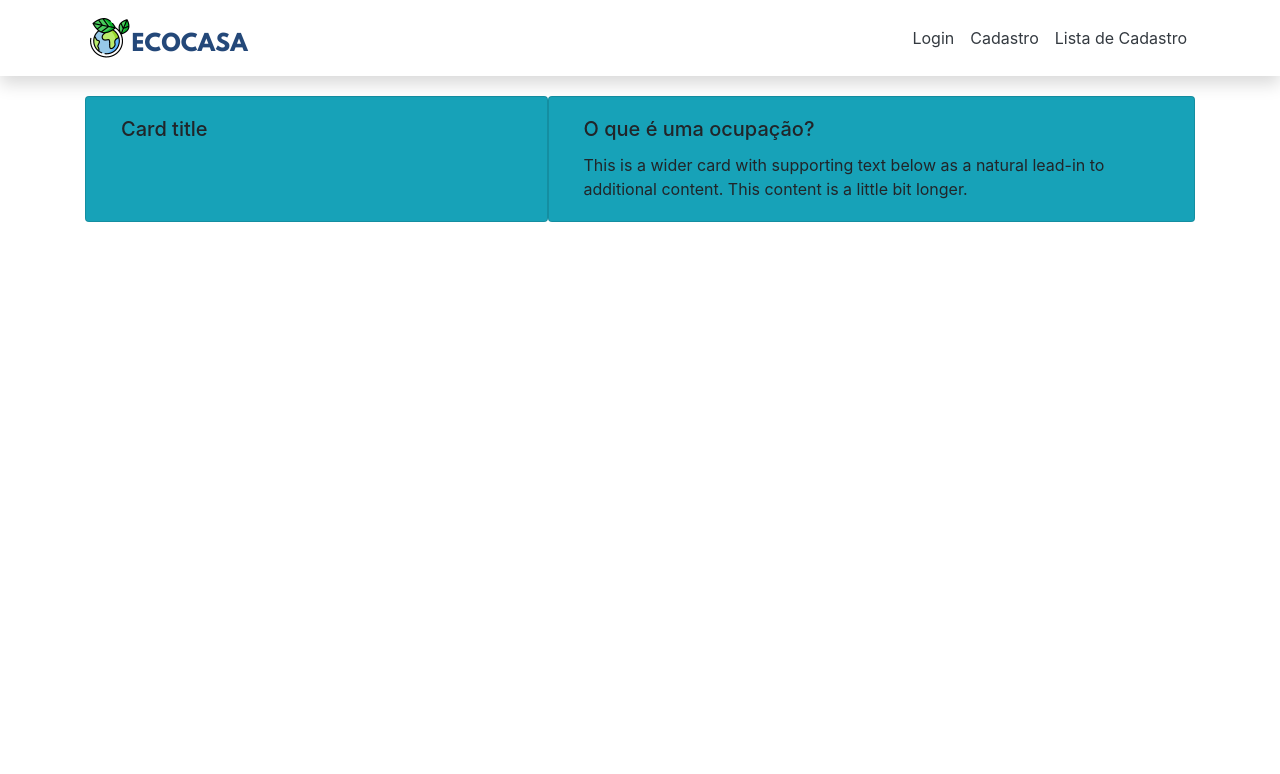
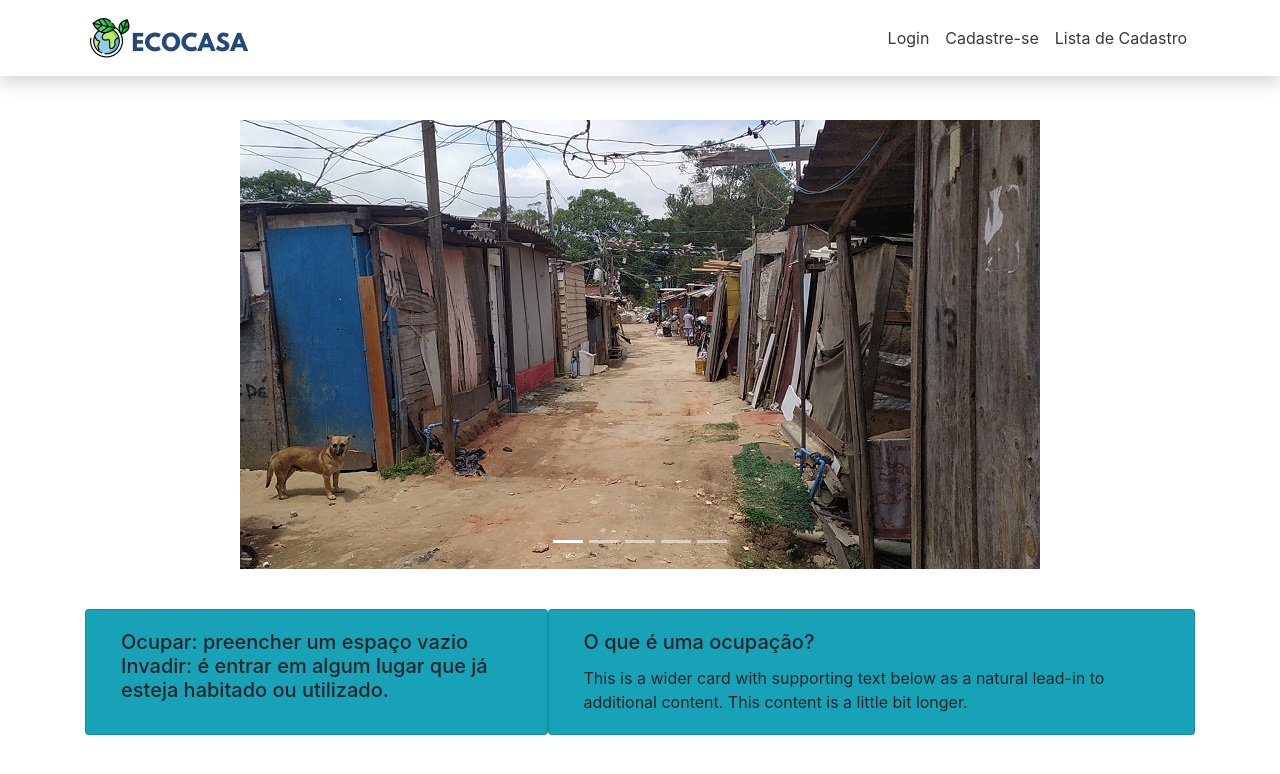
Before and after one commit to Squad9-RecodePro/ecoLarAnchieta, a PHP site: page / in a window 1280 px wide. Shown: the top 774 px of the page. Run offline with PHP 8.4, Linux system fonts and the light colour scheme.

Commit message:
Estilização da tela Index com Carousel

```diff
--- a/cadastro.html
+++ b/cadastro.html
@@ -33,9 +33,9 @@
 					<li class="nav-item">
 						<a class="nav-link text-dark" href="./login.html">Login</a>
 					</li>
-					<li class="nav-item">
-						<a class="nav-link text-dark" href="./cadastro.html">Cadastro</a>
-					</li>
+					<!-- <li class="nav-item">
+						<a class="nav-link text-dark" href="./cadastro.html">Cadastre-se</a>
+					</li> -->
 					<li class="nav-item">
 						<a class="nav-link text-dark" href="#">Lista de Cadastro</a>
 					</li>
--- a/css/index.css
+++ b/css/index.css
@@ -1,3 +1,7 @@
+#carousel {
+    margin-top: 120px;
+}
+
 .row .card {
-    margin-top:96px;
+    margin: 40px 0px 20px 0px;
 }
--- a/index.html
+++ b/index.html
@@ -4,8 +4,8 @@
 <head>
   <meta charset="utf-8" />
   <meta name="viewport" content="width=device-width, initial-scale=1" />
-  <title>EcoCasa</title>
-  <link rel="icon" href="./images/logo.svg" />
+  <title> EcoCasa </title>
+  <link rel="icon" href="./images/iconlogo.svg" />
 
   <link rel="stylesheet" href="./css/index.css">
 
@@ -15,6 +15,7 @@
 </head>
 
 <body>
+
   <!-- Menu de navegação -->
   <nav class="navbar navbar-expand-lg navbar-dark bg-white shadow fixed-top">
     <div class="container">
@@ -29,15 +30,15 @@
 
       <div class="collapse navbar-collapse" id="navbarResponsive">
         <ul class="navbar-nav ml-auto">
-          <!-- <li class="nav-item">
-            <a class="nav-link text-dark" href="./index.html">Home</a>
-          </li> -->
+
           <li class="nav-item">
             <a class="nav-link text-dark" href="./login.html">Login</a>
           </li>
+
           <li class="nav-item">
-            <a class="nav-link text-dark" href="./cadastro.html">Cadastro</a>
+            <a class="nav-link text-dark" href="./cadastro.html">Cadastre-se</a>
           </li>
+
           <li class="nav-item">
             <a class="nav-link text-dark" href="#">Lista de Cadastro</a>
           </li>
@@ -45,17 +46,65 @@
       </div>
     </div>
   </nav>
+
+  <div class="container" id="carousel">
+
+    <div id="carouselExampleIndicators" class="carousel slide" data-ride="carousel">
+
+      <ol class="carousel-indicators">
+        <li data-target="#carouselExampleIndicators" data-slide-to="0" class="active"></li>
+        <li data-target="#carouselExampleIndicators" data-slide-to="1"></li>
+        <li data-target="#carouselExampleIndicators" data-slide-to="2"></li>
+        <li data-target="#carouselExampleIndicators" data-slide-to="3"></li>
+        <li data-target="#carouselExampleIndicators" data-slide-to="4"></li>
+      </ol>
+
+      <div class="carousel-inner">
+        <center>
+
+          <div class="carousel-item active" id="imgcarousel">
+            <img class="d-block" src="./images/imgcarousel1.jpg" alt="Primeiro Slide">
+          </div>
+
+          <div class="carousel-item" id="imgcarousel">
+            <img class="d-block" src="./images/imgcarousel2.jpg" alt="Segundo Slide">
+          </div>
+
+          <div class="carousel-item" id="imgcarousel">
+            <img class="d-block" src="./images/imgcarousel3.jpg" alt="Terceiro Slide">
+          </div>
+
+          <div class="carousel-item" id="imgcarousel">
+            <img class="d-block" src="./images/imgcarousel4.jpeg" alt="Quarto Slide">
+          </div>
+
+          <div class="carousel-item" id="imgcarousel">
+            <img class="d-block" src="./images/imgcarousel5.jpeg" alt="Quinto Slide">
+          </div>
+
+        </center>
+
+      </div>
+    </div>
+  </div>
+
+
+
   <!-- Cards informativos -->
   <div class="row container m-auto ">
     <div class="card col-5 bg-info">
       <div class="card-body">
-        <h5 class="card-title">Card title</h5>
+
+        <h5 class="card-title">Ocupar: preencher um espaço vazio
+          Invadir: é entrar em algum lugar que já esteja habitado ou utilizado.</h5>
       </div>
+
     </div>
     <div class="card col-7 bg-info">
       <div class="card-body">
         <h5 class="card-title">O que é uma ocupação?</h5>
-        <p class="card-text">This is a wider card with supporting text below as a natural lead-in to additional content.
+        <p class="card-text">This is a wider card with supporting text below as a natural lead-in to additional
+          content.
           This content is a little bit longer.</p>
       </div>
     </div>
--- a/login.html
+++ b/login.html
@@ -35,7 +35,7 @@
             <a class="nav-link text-dark" href="./login.html">Login</a>
           </li>
           <li class="nav-item">
-            <a class="nav-link text-dark" href="./cadastro.html">Cadastro</a>
+            <a class="nav-link text-dark" href="./cadastro.html">Cadastre-se</a>
           </li>
           <li class="nav-item">
             <a class="nav-link text-dark" href="#">Lista de Cadastro</a>
```
Also changed, not shown: images/imgcarousel1.jpg (added), images/imgcarousel2.jpg (added), images/imgcarousel3.jpg (added), images/imgcarousel4.jpeg (added), images/imgcarousel5.jpeg (added).
